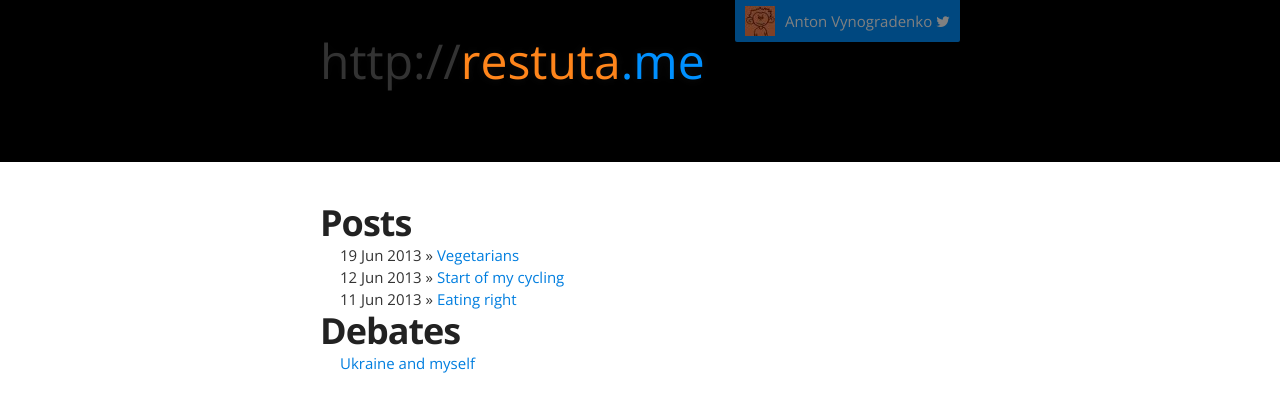
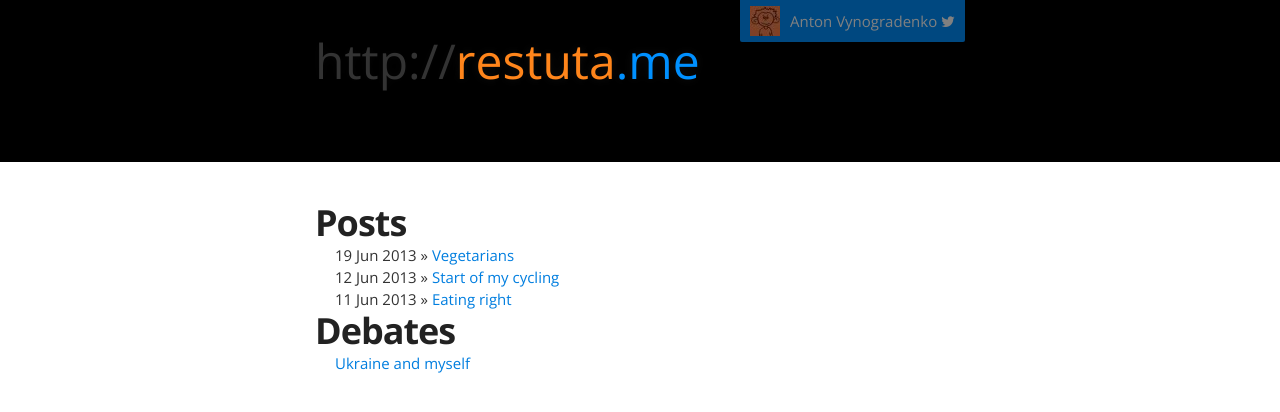
Before and after one commit to Restuta/restuta.github.io, a Jekyll site: the page built from index.html, in a window 1280 px wide. Shown: the top 412 px of the page. Built offline with Jekyll 4.4.1, drawn with Linux system fonts in a browser that asks for light colours; nearby versions of some CDN libraries.

Commit message:
adjusted inner width

```diff
--- a/css/stylesheet.css
+++ b/css/stylesheet.css
@@ -290,7 +290,7 @@
 
 .inner {
   position: relative;
-  max-width: 640px;
+  max-width: 650px;
   padding: 20px 10px;
   margin: 0 auto;
 }
```
